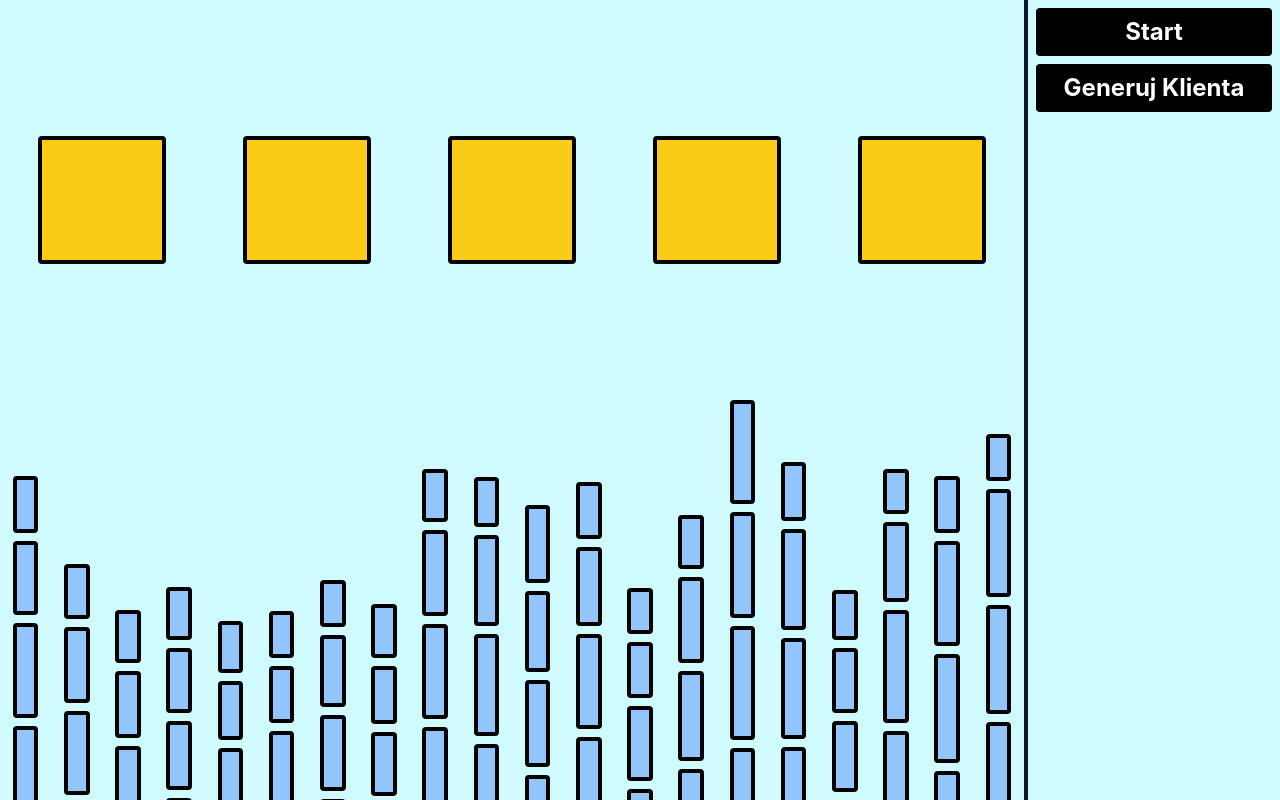
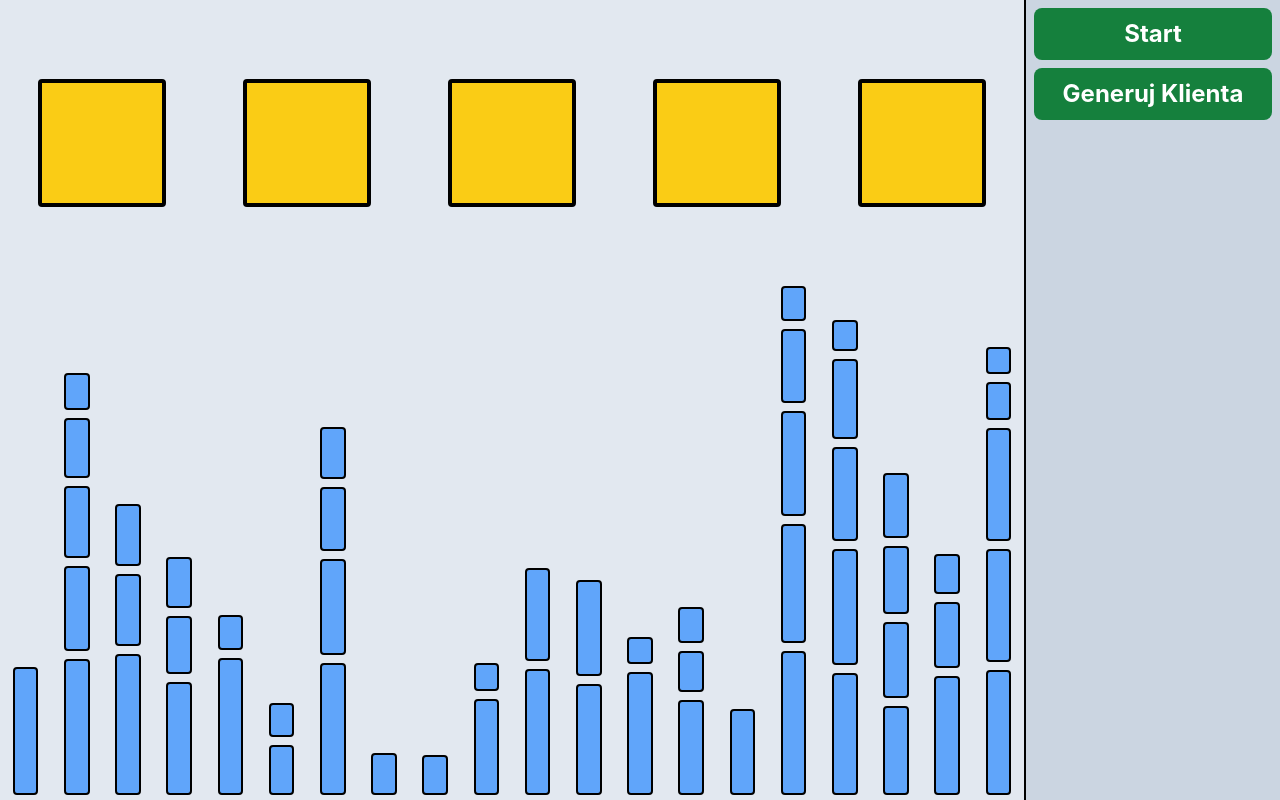
Before and after one commit to DominikBuj/concurrent-programming, a React (Create React App) app: page / in a window 1280 px wide. Built offline with nearby package versions, Linux system fonts and the light colour scheme.

Commit message:
small style changes and removing junk

```diff
--- a/package.json
+++ b/package.json
@@ -9,7 +9,6 @@
     "react": "^18.2.0",
     "react-dom": "^18.2.0",
     "react-scripts": "5.0.1",
-    "two.js": "^0.8.10",
     "web-vitals": "^2.1.4"
   },
   "scripts": {
--- a/src/App.css
+++ /dev/null
@@ -1,6 +0,0 @@
-.centered-vertical-rl {
-    position: relative;
-    left: 0;
-    top: 0;
-    transform:  translateY(-200%) rotate(90deg);
-  }
--- a/src/App.js
+++ b/src/App.js
@@ -1,19 +1,19 @@
 /* eslint-disable react-hooks/exhaustive-deps */
 import { useState, useEffect } from 'react';
-import './App.css';
 
-let started = false;
+let clientCounter = 20;
 
 const random = (min, max) => Math.floor(Math.random() * (Math.floor(max) - Math.ceil(min) + 1) + Math.ceil(min));
 
-const getFilePixelSize = (fileSize) => (fileSize * 100) + 44;
+const getFilePixelSize = (fileSize) => (fileSize * 120) + 24;
 
 const getFolderObject = (folderIndex) => document.getElementById('folders-container').children[folderIndex].firstElementChild;
 const getFileObject = (clientIndex, fileIndex) => document.getElementById('clients-container').children[clientIndex]?.firstElementChild.children[fileIndex + 1];
 
+
 export default function App() {
 
-  const [windowSize, setWindowSize] = useState({ width: window.innerWidth, height: window.innerHeight });
+  const [, setWindowSize] = useState({ width: window.innerWidth, height: window.innerHeight });
 
   const [data, setData] = useState({
     folders: [...Array(5)].map(() => {return {
@@ -21,18 +21,21 @@ export default function App() {
       clientIndex: null,
       fileIndex: null
     }}),
-    clients: [...Array(20)].map(() => {return {
+    clients: [...Array(clientCounter)].map((value, index) => {return {
+        counter: index + 1,
         creationTime: Date.now(),
-        files: [...Array(6)].map(() => {return {
+        files: [...Array(random(1, 5))].map(() => {return {
             size: random(1, 100) * 0.01,
             folderIndex: null
         }}).sort((a, b) => (a.size > b.size) ? 1 : (-1)).reverse()
     }})
   });
 
-  useEffect(() => { handleResize(); handleUploads(); }, []);
+  useEffect(() => { handleResize(); handleUploads(); clientCounter = data.clients.length; }, []);
 
   useEffect(() => drawUploads());
+
+  let started = false;
 
   const handleResize = () => window.addEventListener('resize', () => setWindowSize({ width: window.innerWidth, height: window.innerHeight }));
 
@@ -79,7 +82,7 @@ export default function App() {
 
     });
 
-  };
+  }
 
   function drawUploads() {
 
@@ -88,7 +91,7 @@ export default function App() {
     canvas.height = window.innerHeight;
     const canvasContext = canvas.getContext('2d');
     canvasContext.clearRect(0, 0, canvas.width, canvas.height);
-    canvasContext.lineWidth = 5;
+    canvasContext.lineWidth = 3;
 
     data.folders.forEach((folder, folderIndex) => {
       if (folder.clientIndex === null || folder.fileIndex === null) return;
@@ -96,11 +99,11 @@ export default function App() {
       const fileRectangle = getFileObject(folder.clientIndex, folder.fileIndex).getBoundingClientRect();
       canvasContext.beginPath();
       canvasContext.moveTo(folderRectangle.left + folderRectangle.width / 2, folderRectangle.bottom - 2);
-      canvasContext.lineTo(fileRectangle.left + fileRectangle.width / 2, fileRectangle.top + 2);
+      canvasContext.lineTo(fileRectangle.left + fileRectangle.width / 2, fileRectangle.top + 1);
       canvasContext.stroke();
     });
 
-  };
+  }
 
   function getFreeFolderIndex() {
     for (let i = 0; i < data.folders.length; ++i) {
@@ -108,7 +111,7 @@ export default function App() {
         if (folder.clientIndex === null || folder.fileIndex === null) return i;
     }
     return null;
-  };
+  }
 
   function existsFreeFile() {
     for (let i = 0; i < data.clients.length; ++i) {
@@ -155,7 +158,7 @@ export default function App() {
 
       return possibleFiles.sort((a, b) => (a.priority > b.priority) ? 1 : (-1)).pop().combinedIndex;
 
-  };
+  }
 
   function runArbiter() {
 
@@ -184,14 +187,17 @@ export default function App() {
 
       setTimeout(runArbiter, 100);
 
-  };
+  }
 
   function generateClient() {
 
     if (data.clients.length >= 20) return;
 
+    ++clientCounter;
+
     const dataCopy = data;
     dataCopy.clients.push({
+      counter: clientCounter,
       creationTime: Date.now(),
       files: [...Array(random(1, 5))].map(() => {return {
           size: random(1, 100) * 0.01,
@@ -200,14 +206,14 @@ export default function App() {
     });
     setData({...dataCopy});
 
-  };
+  }
 
   return (
     <>
 
       <canvas id="canvas" className="fixed"></canvas>
 
-      <div className="grid grid-cols-5 bg-cyan-100">
+      <div className="grid grid-cols-5 bg-slate-200">
 
         <div className="col-span-4 grid grid-rows-3">
 
@@ -215,7 +221,8 @@ export default function App() {
             {
               [...data.folders].map((value, index) => (
                 <div className="flex justify-center items-center" key={index}>
-                  <div className="bg-yellow-400 w-32 h-32 border-4 text-2xl font-bold border-black rounded text-center align-middle leading-[8rem]"></div>
+                  <div className="bg-yellow-400 w-32 h-32 border-4 text-2xl font-bold border-black
+                  rounded text-center align-middle leading-[8rem]"></div>
                 </div>
               ))
             }
@@ -226,10 +233,11 @@ export default function App() {
               [...data.clients].map((value, index) => (
                 <div className="flex justify-center mb-2" key={index}>
                   <div className="flex flex-col-reverse w-1/2 gap-2">
-                    <div className="h-12 text-2xl font-bold text-center leading-[3rem]">{index + 1}</div>
+                    <div className="h-12 text-2xl font-bold text-center leading-[3rem]">{value.counter}</div>
                     {
                       [...value.files].map((value, index) => (
-                        <div className="bg-blue-300 border-4 rounded border-black" style={{height: `${getFilePixelSize(value.size)}px`}} key={index}></div>
+                        <div className="bg-blue-400 border-2 rounded border-black"
+                          style={{height: `${getFilePixelSize(value.size)}px`}} key={index}></div>
                       ))
                     }
                   </div>
@@ -240,14 +248,16 @@ export default function App() {
 
         </div>
 
-        <div className="border-l-4 border-slate-900 flex flex-col p-2 gap-2">
+        <div className="bg-slate-300 border-l-2 border-black flex flex-col p-2 gap-2">
 
-          <button className="bg-black hover:bg-slate-800 py-2 px-4 rounded z-10" onClick={!started ? runArbiter : null}>
-            <p className="text-2xl text-white font-bold">Start</p>
+          <button className="text-white focus:ring-4 rounded-lg px-5 py-2.5 bg-green-700 hover:bg-green-800
+          focus:outline-none focus:ring-green-800 z-10 text-2xl font-bold" onClick={!started ? runArbiter : null}>
+            Start
           </button>
 
-          <button className="bg-black hover:bg-slate-800 py-2 px-4 rounded z-10" onClick={generateClient}>
-            <p className="text-2xl text-white font-bold">Generuj Klienta</p>
+          <button className="text-white focus:ring-4 rounded-lg px-5 py-2.5 bg-green-700 hover:bg-green-800
+          focus:outline-none focus:ring-green-800 z-10 text-2xl font-bold" onClick={generateClient}>
+            Generuj Klienta
           </button>
 
         </div>
```
Also changed, not shown: public/logo512.png (deleted), public/manifest.json, public/robots.txt (deleted), 1 other file (tests, documents, lock files or other folders).
